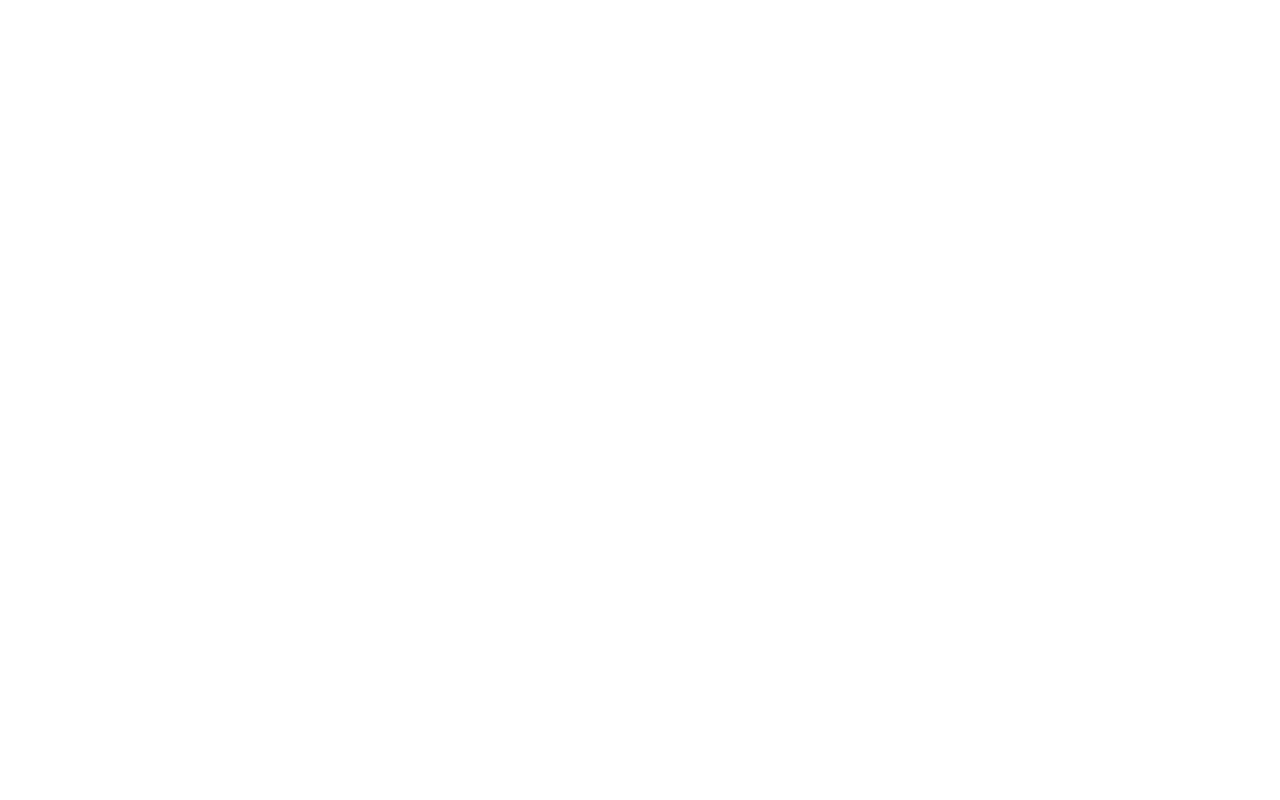
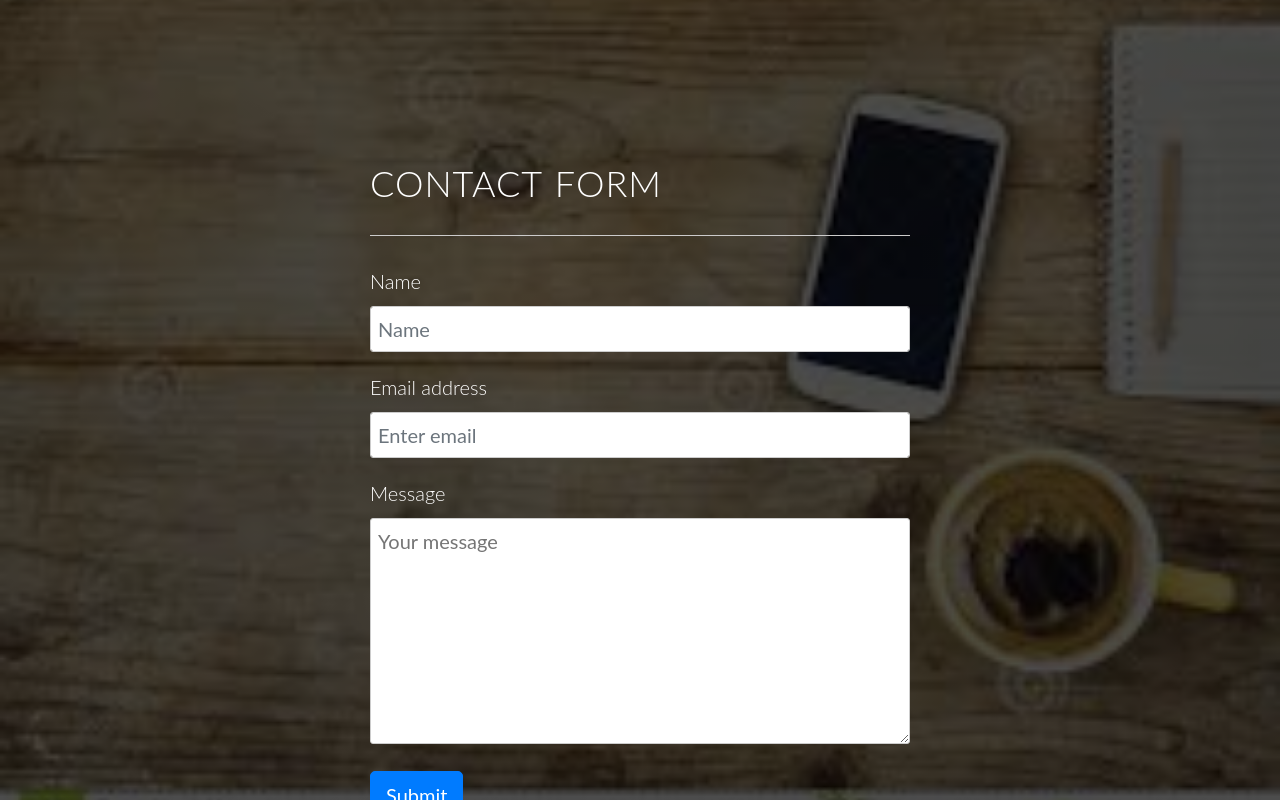
Before and after one commit to aatanasova/contact-form-jquery, a plain HTML site: page index.html in a window 1280 px wide. Drawn offline with nearby package versions, Linux system fonts and the light colour scheme.

Commit message:
Add a form on the page : Name, email adress, message

```diff
--- a/index.html
+++ b/index.html
@@ -4,8 +4,36 @@
 
         <meta name="viewport" content="width=device-width, initial-scale=1.0">
         <link rel="stylesheet" href="https://maxcdn.bootstrapcdn.com/bootstrap/4.0.0/css/bootstrap.min.css" integrity="sha384-Gn5384xqQ1aoWXA+058RXPxPg6fy4IWvTNh0E263XmFcJlSAwiGgFAW/dAiS6JXm" crossorigin="anonymous">
+        <link rel="stylesheet" type="text/css" href="style.css">
         <title>Contact form</title>
     </head>
+    <body>
+        <div class="container">
+        <div class="row justify-content-md-center">
+            <div class="col-6">
+                <h2>Contact form</h2>
+            </div>
+        </div>
+        <div class="row justify-content-md-center">
+            <div class="col-6">
+                <form>
+                    <div class="form-group">
+                        <label for="name">Name</label>
+                        <input type="text" class="form-control" id="name" placeholder="Name">
+                    </div>
+                    <div class="form-group">
+                        <label for="email1">Email address</label>
+                        <input type="email" class="form-control" id="email1" aria-describedby="emailHelp" placeholder="Enter email">
+                    </div>
+                    <div class="form-group">
+                        <label for="message">Message</label>
+                        <textarea rows="7" cols="60" name="message" id="message" placeholder="Your message"></textarea>
+                    </div>
+                    <button type="submit" class="btn btn-primary">Submit</button>
+                </form>
+            </div>
+        </div>
+        </div>
         <script src="https://ajax.googleapis.com/ajax/libs/jquery/1.12.4/jquery.min.js"></script>
         <script src="https://code.jquery.com/jquery-3.3.1.slim.min.js" integrity="sha384-q8i/X+965DzO0rT7abK41JStQIAqVgRVzpbzo5smXKp4YfRvH+8abtTE1Pi6jizo" crossorigin="anonymous"></script>
         <script src="https://cdnjs.cloudflare.com/ajax/libs/popper.js/1.14.3/umd/popper.min.js" integrity="sha384-ZMP7rVo3mIykV+2+9J3UJ46jBk0WLaUAdn689aCwoqbBJiSnjAK/l8WvCWPIPm49" crossorigin="anonymous"></script>
--- a/style.css
+++ b/style.css
@@ -0,0 +1,58 @@
+* {
+    margin:0;
+    padding:0;
+    box-sizing: border-box;
+}
+
+html,
+body {
+    background-color: #fff;
+    color: #555;
+    font-weight: 300;
+    font-family: 'Lato', 'Ariel', sans-serif;
+    font-size:20px;
+    text-rendering: optimizeLegibility;
+    overflow-x: hidden;
+    color: white;
+}
+
+body {
+    background-image: linear-gradient(rgba(0, 0, 0, 0.7), rgba(0, 0, 0, 0.7)),url(contact.jpeg);
+    background-size: cover;
+    background-position: center;
+    height: 100vh;
+    background-attachment: fixed;
+}
+
+
+
+.contact-form {
+    width:80%;
+    margin: 0 auto;
+}
+
+input[type=text],
+input[type=email],
+textarea {
+    width:100%;
+    padding:7px;
+    border-radius: 3px;
+    border: 1px solid #ccc;
+}
+
+
+*:focus{outline: none}
+
+h2 {
+    font-weight: 300;
+    text-transform: uppercase;
+    font-size: 180%;
+    word-spacing: 2px;
+    text-align:left;
+    padding-top: 30%;
+    padding-bottom: 30px;
+    margin-bottom: 30px;
+    letter-spacing: 1px;
+    border-bottom: 1px solid #cccbcb;
+
+}
```
Also changed, not shown: contact.jpeg (added).
